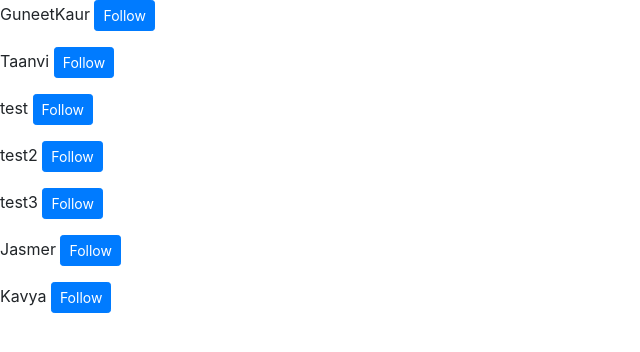
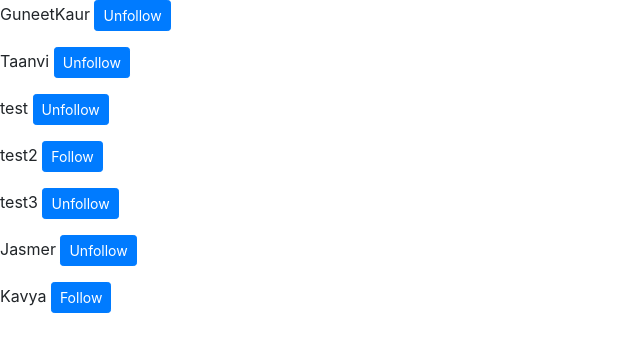
Before and after one commit to JuvrajSingh/SocialMediaWebApp, a Flask app: page /people in a window 1280 px wide. Shown: the part 56-408 px from the top of the page, without its empty margins (0-640 px from the left). Run offline with Flask 2, Linux system fonts and the light colour scheme; a user stored in the database is signed in; data comes from the database, SQL or seed files in the repository; some libraries are stand-ins or nearby versions.

Commit message:
html updated so users can now unfollow people

```diff
--- a/templates/people.html
+++ b/templates/people.html
@@ -8,7 +8,13 @@
 
     {% for person in persons %}
         <div>
-            <p>{{ person }} <a class="btn btn-primary btn-sm" href="{{ url_for('follow', following=person) }}">Follow</a></p>
+            <p>
+                {% if person not in followers %}
+                    {{ person }} <a class="btn btn-primary btn-sm" href="{{ url_for('follow', following=person) }}">Follow</a>
+                {% else %}
+                    {{ person }} <a class="btn btn-primary btn-sm" href="{{ url_for('unfollow', following=person) }}">Unfollow</a>
+                {% endif %}
+            </p>
         </div>
     {% endfor %}
 
```
